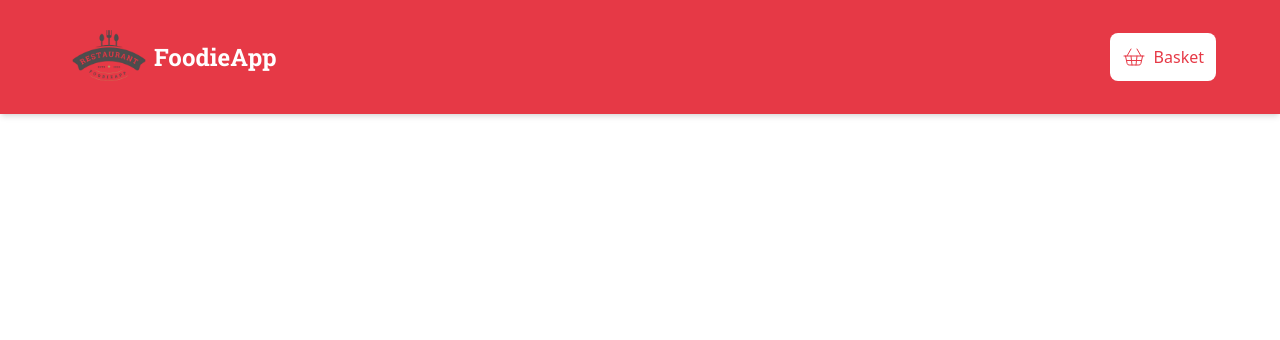
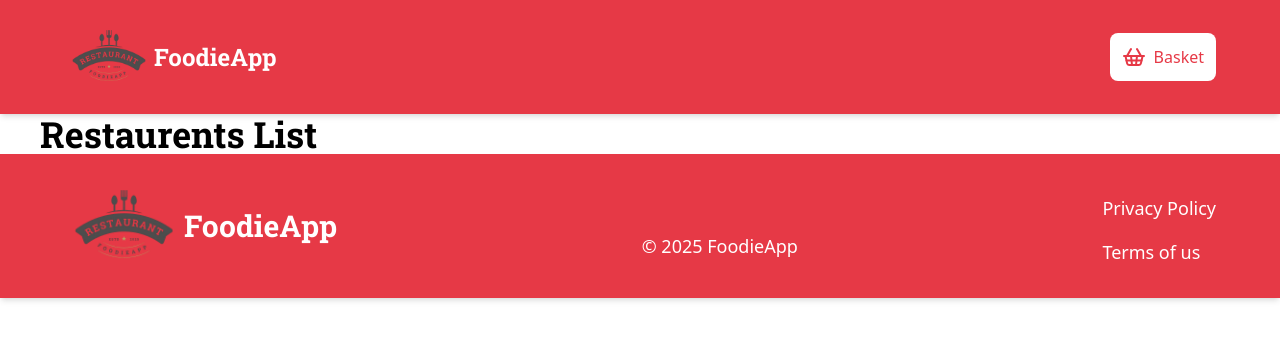
Before and after one commit to OUTLITAchraf/FoodieApp, a React (Vite) app: page / in a window 1280 px wide. Shown: the top 340 px of the page. Built offline with nearby package versions, Linux system fonts and the light colour scheme.

Commit message:
add code parte footer

```diff
--- a/src/App.jsx
+++ b/src/App.jsx
@@ -1,15 +1,20 @@
+import FooterNavBar from "./components/FooterNavBar";
+import Home from "./components/Home";
 import NavBar from "./components/NavBar";
 
 function App() {
 
   return (
     <>
-      <header>
+      <header className="bg-[#E63946] px-6 py-3 shadow-md">
         <NavBar/>
       </header>
-      <main>
+      <main className="mx-10">
+        <Home/>
       </main>
-      <footer></footer>
+      <footer className="bg-[#E63946] px-6 py-3 shadow-md">
+        <FooterNavBar/>
+      </footer>
     </>
   )
 }
--- a/src/components/FooterNavBar.jsx
+++ b/src/components/FooterNavBar.jsx
@@ -0,0 +1,25 @@
+import React from "react";
+import FoodieAppLogo from "../assets/FoodieAppLogo.png";
+
+function FooterNavBar() {
+    return (
+        <div className="lg:mx-10 flex justify-between items-center">
+            <div className="flex items-center">
+                <img
+                    src={FoodieAppLogo}
+                    alt="FoodieAppLogo"
+                    className="w-[60px] h-[60px] lg:w-[120px] lg:h-[120px]"
+                />
+                <h2 className="text-lg lg:text-3xl font-robotoslabbold text-white">FoodieApp</h2>
+            </div>
+            <p className='mt-4 sm:mt-6 md:mt-10 text-sm sm:text-lg text-white'>&copy; 2025 FoodieApp</p>
+            <div className="flex flex-row sm:flex-col gap-2 sm:gap-4 mt-2">
+                <p className="text-sm sm:text-lg text-white">Privacy Policy</p>
+                <p className="text-sm sm:text-lg text-white">Terms of us</p>
+            </div>
+
+        </div>
+    );
+}
+
+export default FooterNavBar;
--- a/src/components/Home.jsx
+++ b/src/components/Home.jsx
@@ -0,0 +1,15 @@
+function Home() {
+
+
+
+    return (
+        <div>
+            <h2 className="text-4xl font-robotoslabbold">Restaurents List</h2>
+        </div>
+    );
+}
+
+
+
+
+export default Home
--- a/src/components/NavBar.jsx
+++ b/src/components/NavBar.jsx
@@ -3,8 +3,7 @@ import FoodieAppLogo from "../assets/FoodieAppLogo.png";
 
 function NavBar() {
     return (
-        <nav className="bg-[#E63946] px-6 py-3 shadow-md">
-            <div className="lg:mx-10 flex justify-between items-center">
+        <nav className="lg:mx-10 flex justify-between items-center">
             <div className="flex items-center">
                 <img
                     src={FoodieAppLogo}
@@ -21,10 +20,10 @@ function NavBar() {
                     viewBox="0 0 24 24"
                     fill="none"
                     stroke="#E63946"
-                        strokewidth="2"
+                    strokeWidth="2"
                     strokeLinecap="round"
                     strokeLinejoin="round"
-                        class="lucide lucide-shopping-basket-icon lucide-shopping-basket"
+                    className="lucide lucide-shopping-basket-icon lucide-shopping-basket"
                 >
                     <path d="m15 11-1 9" />
                     <path d="m19 11-4-7" />
@@ -36,7 +35,6 @@ function NavBar() {
                 </svg>
                 <a href="">Basket</a>
             </button>
-            </div>
         </nav>
     );
 }
```
Lines whose indentation alone changed are shown as unchanged.
